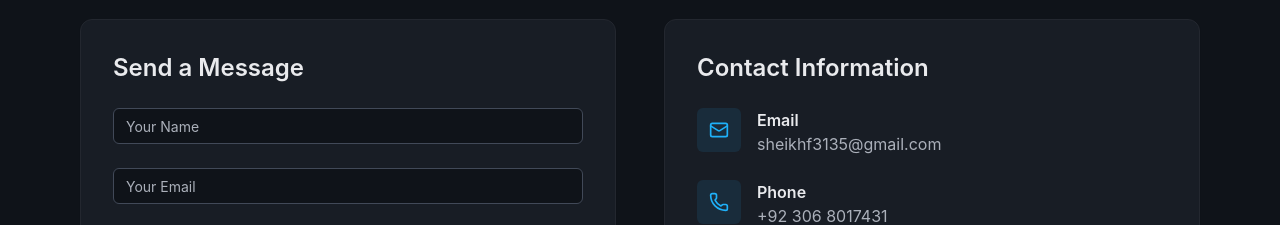
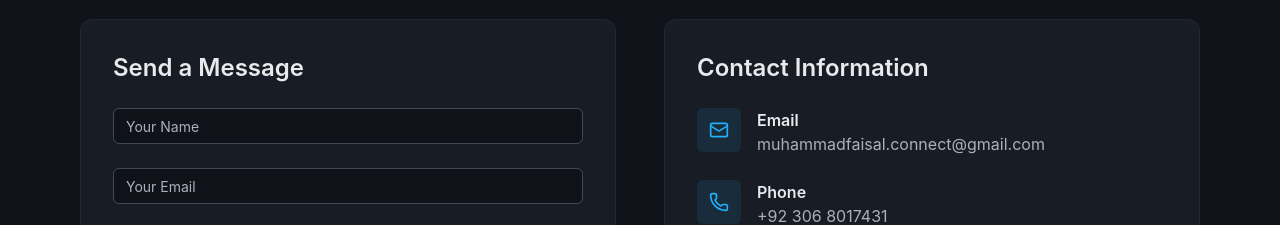
Before and after one commit to muhammadfaisal333/Portfolio-Website, a React (Vite) app: page / in a window 1280 px wide. Shown: the part 5709-5934 px from the top of the page. Built offline with nearby package versions, Linux system fonts and the light colour scheme.

Commit message:
Fixed missing dependencies

```diff
--- a/src/components/ContactSection.tsx
+++ b/src/components/ContactSection.tsx
@@ -59,7 +59,7 @@ export default function ContactSection() {
   };
 
   const contactInfo = [
-    { icon: Mail, label: 'Email', value: 'sheikhf3135@gmail.com' },
+    { icon: Mail, label: 'Email', value: 'muhammadfaisal.connect@gmail.com' },
     { icon: Phone, label: 'Phone', value: '+92 306 8017431' },
     { icon: MapPin, label: 'Location', value: 'Rawalpindi, Pakistan' },
   ];
```
